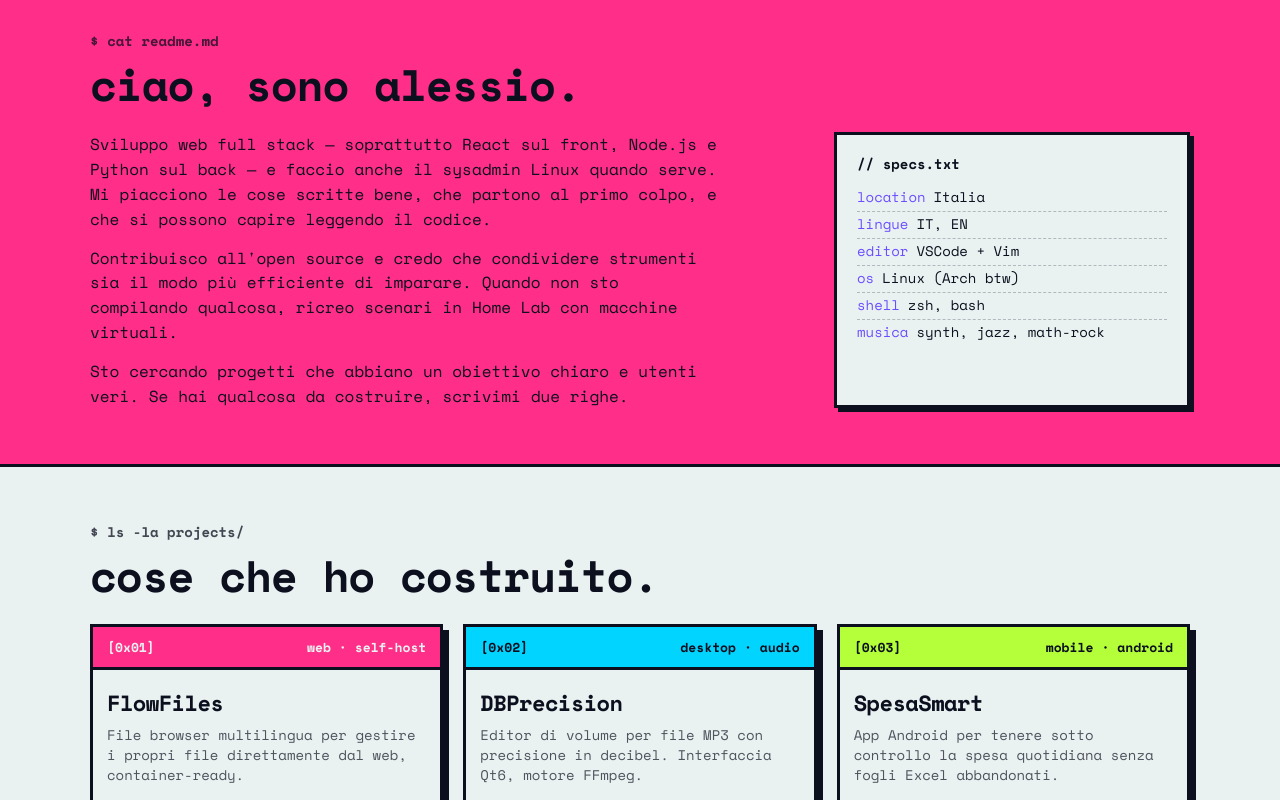
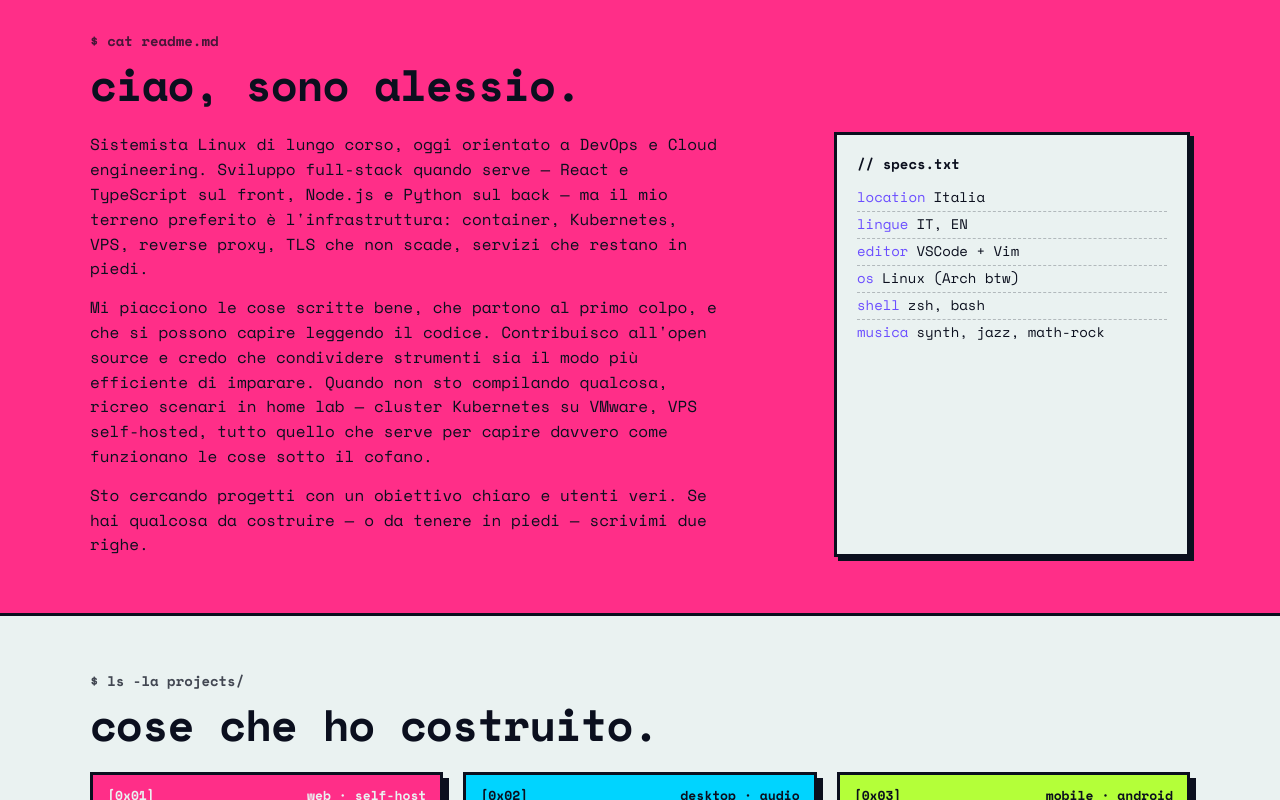
Before and after one commit to alexis-82/personal-site, a React (Vite) app: page / in a window 1280 px wide. Shown: the part 820-1620 px from the top of the page. Built offline with nearby package versions, Linux system fonts and the light colour scheme.

Commit message:
chore: aggiorna informazioni nel profilo About e modifica email di contatto

```diff
--- a/src/components/About.tsx
+++ b/src/components/About.tsx
@@ -17,19 +17,19 @@ export default function About() {
         <div className="grid gap-8 grid-cols-1 lg:grid-cols-[2fr_1fr]">
           <div className="space-y-3.5 max-w-[64ch]">
             <p>
-              Sviluppo web full stack — soprattutto React sul front, Node.js e
-              Python sul back — e faccio anche il sysadmin Linux quando serve.
-              Mi piacciono le cose scritte bene, che partono al primo colpo, e
-              che si possono capire leggendo il codice.
+              Sistemista Linux di lungo corso, oggi orientato a DevOps e Cloud engineering.
+              Sviluppo full-stack quando serve — React e TypeScript sul front, Node.js e Python sul back — ma il mio terreno preferito è
+              l'infrastruttura: container, Kubernetes, VPS, reverse proxy, TLS che non scade, servizi che restano in piedi.
             </p>
             <p>
-              Contribuisco all'open source e credo che condividere strumenti
-              sia il modo più efficiente di imparare. Quando non sto compilando
-              qualcosa, ricreo scenari in Home Lab con macchine virtuali.
+              Mi piacciono le cose scritte bene, che partono al primo colpo, e che si possono capire leggendo il codice.
+              Contribuisco all'open source e credo che condividere strumenti sia il modo più efficiente di imparare.
+              Quando non sto compilando qualcosa, ricreo scenari in home lab — cluster Kubernetes su VMware, VPS self-hosted, tutto
+              quello che serve per capire davvero come funzionano le cose sotto il cofano.
             </p>
             <p>
-              Sto cercando progetti che abbiano un obiettivo chiaro e utenti
-              veri. Se hai qualcosa da costruire, scrivimi due righe.
+              Sto cercando progetti con un obiettivo chiaro e utenti veri.
+              Se hai qualcosa da costruire — o da tenere in piedi — scrivimi due righe.
             </p>
           </div>
 
--- a/src/components/Contact.tsx
+++ b/src/components/Contact.tsx
@@ -1,5 +1,5 @@
 const LINKS = [
-  { label: 'email', k: 'giobbia82@gmail.com', href: 'mailto:giobbia82@gmail.com' },
+  { label: 'email', k: 'alessioabrugiati@gmail.com', href: 'mailto:alessioabrugiati@gmail.com' },
   { label: 'github', k: '@alexis-82', href: 'https://github.com/alexis-82' },
   { label: 'linkedin', k: '/in/alessio-abrugiati', href: 'https://www.linkedin.com/in/alessio-abrugiati/' },
   { label: 'sito legacy', k: 'alexis82.it', href: 'https://www.alexis82.it' },
```
